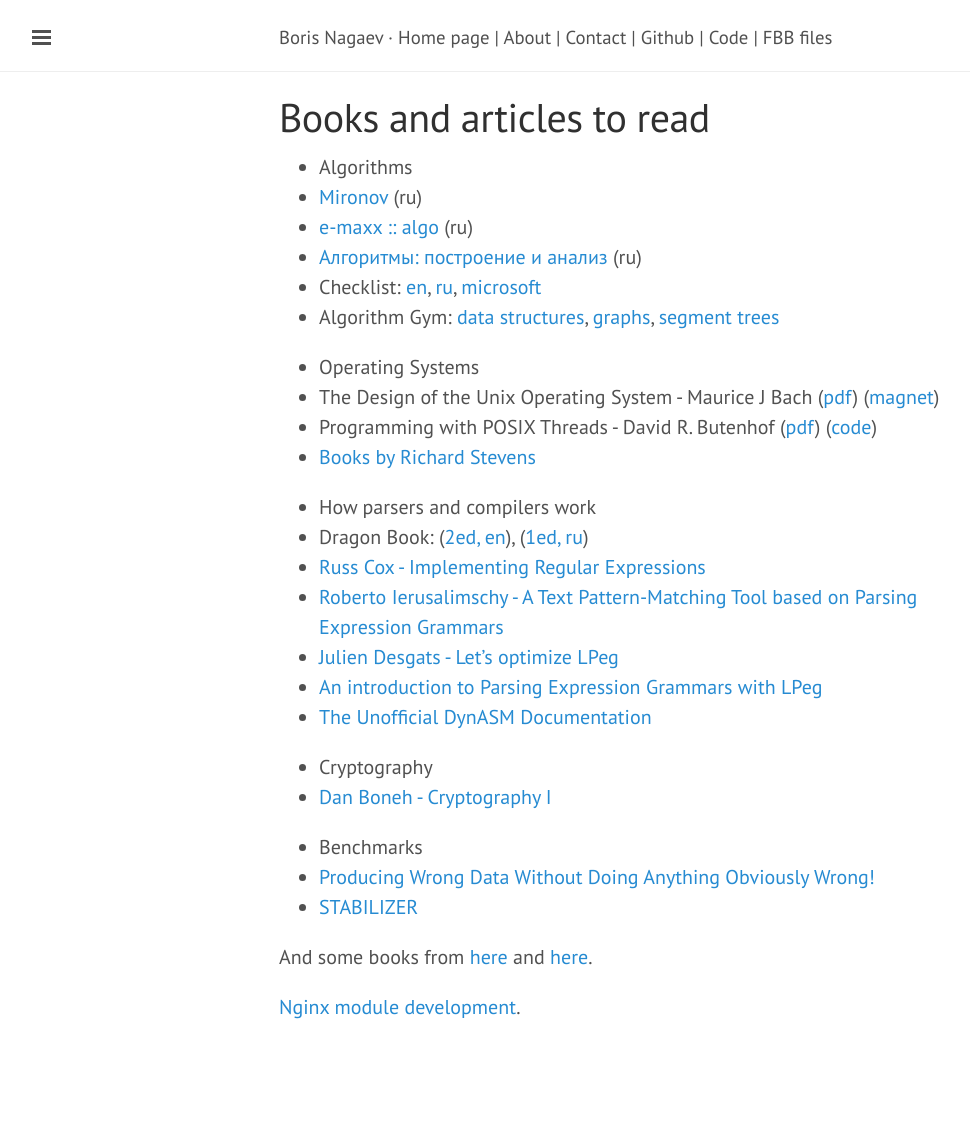
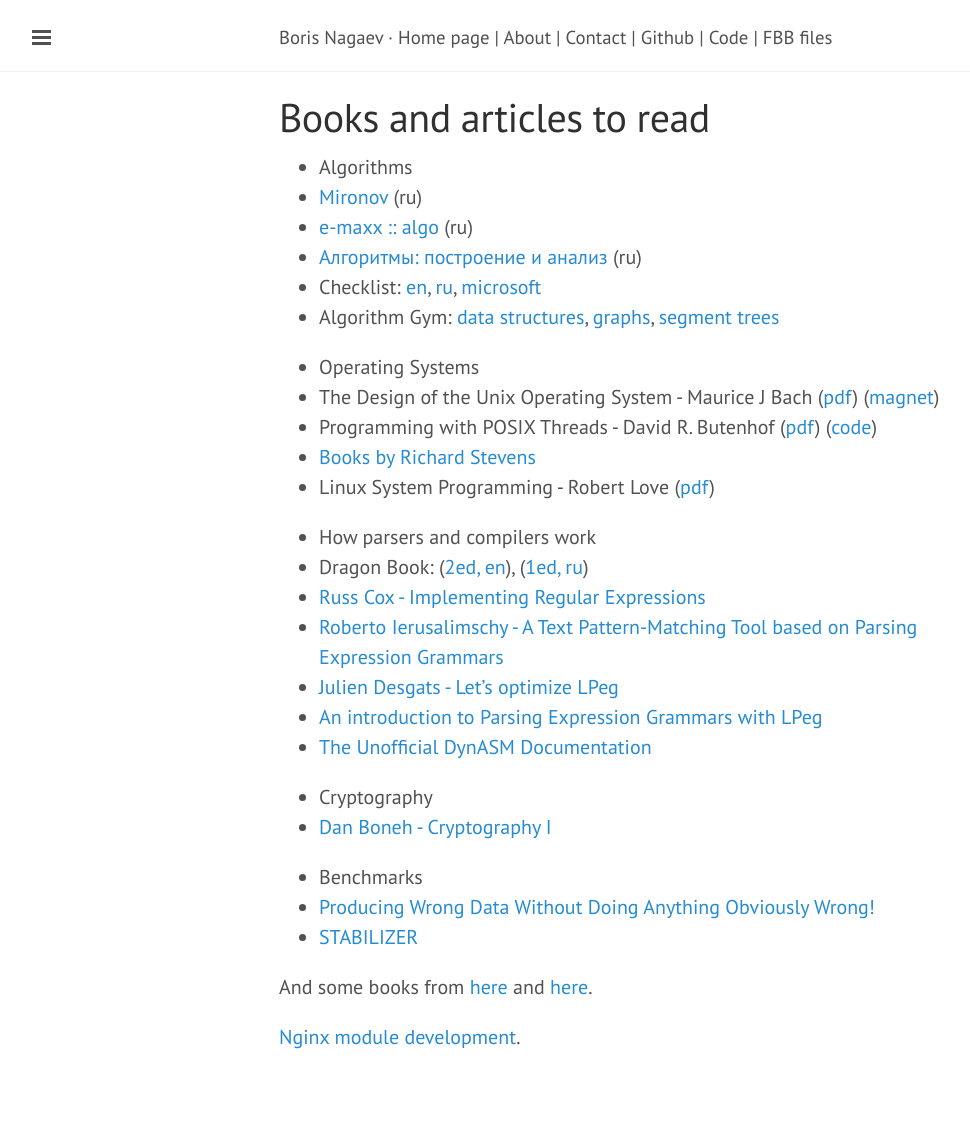
Before and after one commit to starius/starius.github.io, a Jekyll site: the page built from links.md, in a window 1280 px wide. Shown: the whole page, without its empty margins (1-971 px from the left). Built offline with Jekyll 4.4.1, drawn with Linux system fonts in a browser that asks for light colours; Markdown is read by kramdown in place of the engine named in the settings; before the commit the page ends 1102 px from its top, so only the background shows below that.

Commit message:
links: add Linux System Programming - Robert Love

```diff
--- a/links.md
+++ b/links.md
@@ -25,6 +25,9 @@
    ([pdf][prog-posix-threads-pdf])
    ([code][prog-posix-threads-code])
   * [Books by Richard Stevens][stevens]
+  * Linux System Programming -
+   Robert Love
+   ([pdf][linux-robert-love])
 
  * How parsers and compilers work
   * Dragon Book: ([2ed, en][purple-dragon-book-en]),
@@ -63,6 +66,7 @@
 [prog-posix-threads-pdf]: http://ptgmedia.pearsoncmg.com/images/9780201633924/samplepages/0201633922.pdf
 [prog-posix-threads-code]: https://github.com/snikulov/prog_posix_threads
 [stevens]: http://www.kohala.com/start/#books
+[linux-robert-love]: http://reiber.org/nxt/pub/Linux/LinuxKernelDevelopment/Linux.Kernel.Development.3rd.Edition.pdf
 [purple-dragon-book-en]: https://github.com/chenruiao/ares/raw/master/books/Compilers%20Principles%20Techniques%20and%20Tools%20(2nd%20Edition)%20.pdf
 [red-dragon-book-ru]: http://lib.mexmat.ru/books/2444
 [russ-cox]: https://swtch.com/~rsc/regexp/
```
